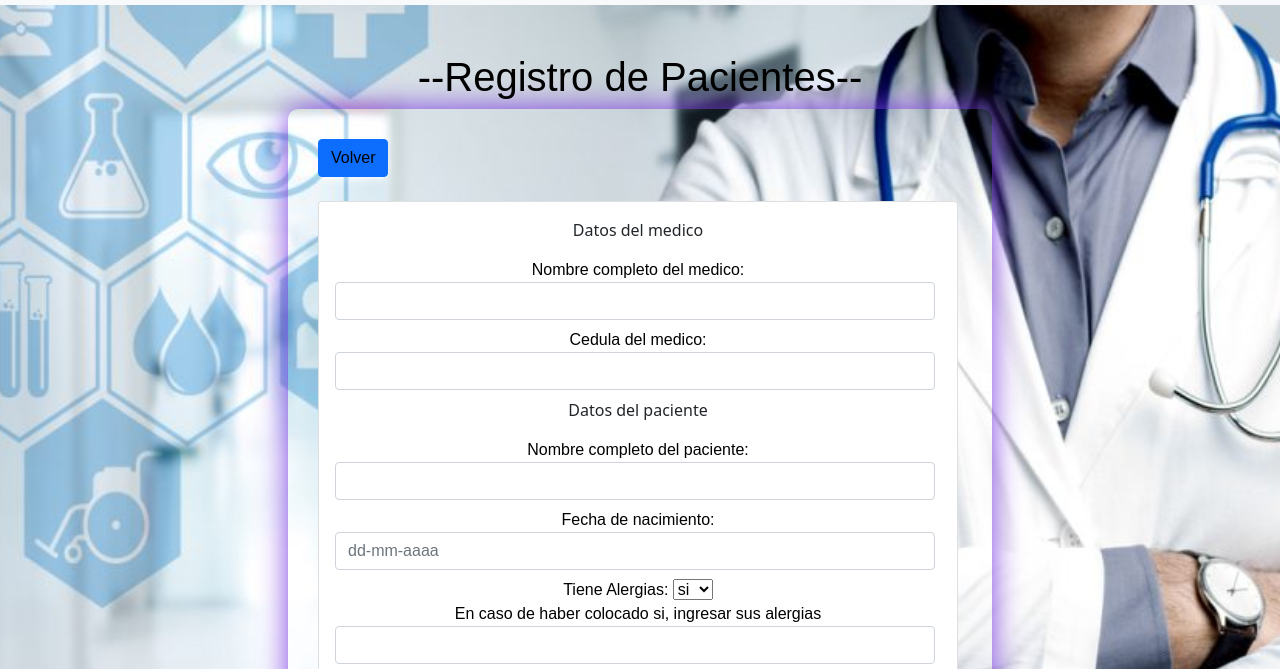
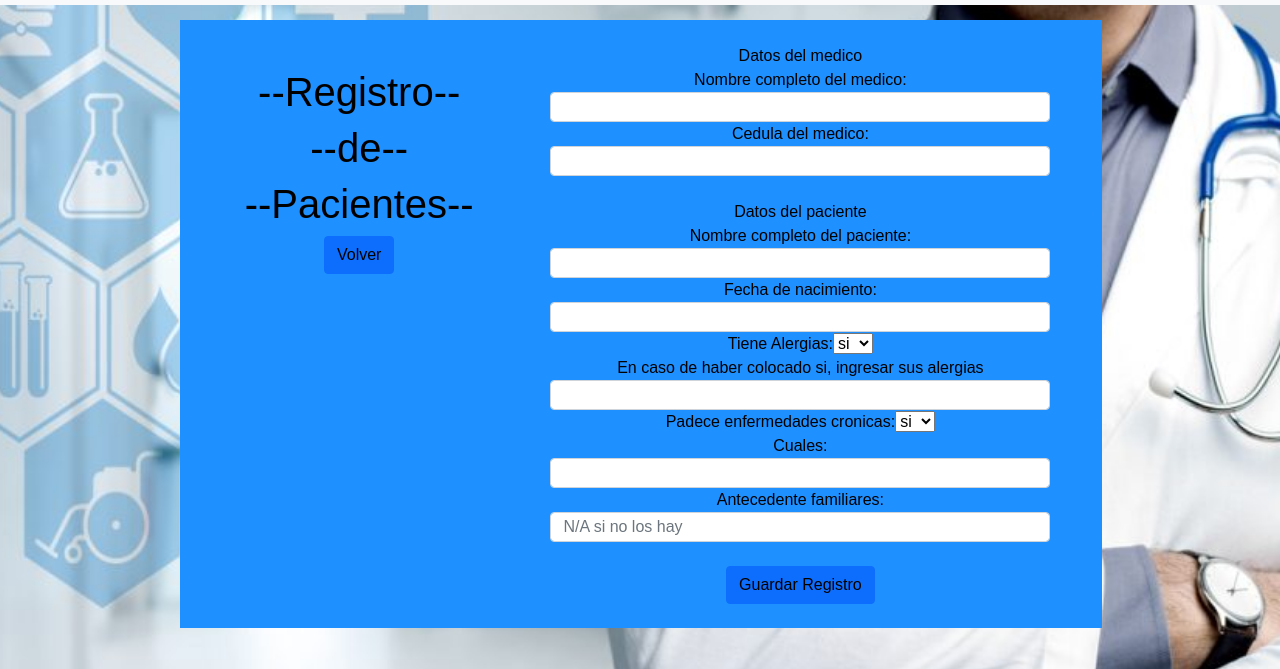
Before and after one commit to JonaRBL/POOS181, a plain HTML site: page Medicos/formPacientes.html in a window 1280 px wide. Shown: the part 60-729 px from the top of the page. Drawn offline with nearby package versions, Linux system fonts and the light colour scheme.

Commit message:
Cambio en la interfaz del registro de pacientes

```diff
--- a/Medicos/css/estilos2.css
+++ b/Medicos/css/estilos2.css
@@ -6,12 +6,6 @@ body {
     background-attachment:fixed;
     background-size:cover;
     background-color:cornflowerblue;
-}
-.reloj{
-    color: rgb(55, 10, 97);
-    padding:20 px;
-    font-size: 30px;
-    text-align: center;
 }
 .container{
     top:10vh;
@@ -34,3 +28,33 @@ body {
     font-family: fantasy;
     color:black;
 }
+.col1 {
+    background: dodgerblue;
+    width: 35%;
+ }
+ .col2 {
+    border: white;
+    background: dodgerblue;
+    width: 55%;
+    text-align: center;
+ }
+ .row {
+   display: flex;
+   width: 80%;
+ }
+ .contenedor{
+    margin: 0 auto;
+    width: 100%;
+    align-items: center;
+}
+.alinearCentro {
+    position: fixed;
+    top: 10%;
+    left: 15%;
+}
+.alin{
+    align-items: center;
+}
+form  { display: table;      }
+p     { display: table-row;  }
+input { display: table-cell; }
--- a/Medicos/formPacientes.html
+++ b/Medicos/formPacientes.html
@@ -27,35 +27,49 @@
       </ul>
     </div>
   </nav>
-
-  <h1 class="text-center mt-5 fuente">--Registro de Pacientes--</h1>
-    <form class="container" style="width: 44rem;">
-
-      <div>
+  <div class="contenedor">
+    <div class="contenedor alinearCentro">
+        <div class="row">
+            <div class="col1">
+              <h1 class="text-center mt-5 fuente">--Registro--</h1>
+              <h1 class="text-center  fuente">--de--</h1>
+              <h1 class="text-center  fuente">--Pacientes--</h1>
+              <div class="text-center">
                 <a class="btn btn-primary fuente" href="#">Volver</a>
               </div>
+            </div>
+            <div class="col2">
+              <form>
                 <br>
-      <div class="card col-sm-12" style="width: 40rem;">
-        <div class="card-body" >
-          <p class="text-center">Datos del medico</p>
-          <div class="mb-2 text-center fuente">
+                <p class="text-center fuente">Datos del medico</p>
+                <div class="text-center fuente">
+                  <p>
                     <label>Nombre completo del medico:</label>
-            <input class="form-control" style="width: 600px;">
+                    <input class="form-control"  style="width: 500px; height: 30px;">
+                  </p>
                 </div>
-          <div class="mb-2 text-center fuente">
+                <div class="text-center fuente">
+                  <p>
                     <label>Cedula del medico:</label>
-            <input class="form-control" style="width: 600px;">
+                    <input class="form-control" style="width: 500px; height: 30px;">
+                  </p>
                 </div>
-          <p class="text-center">Datos del paciente</p>
-          <div class="mb-2 text-center fuente">
-            <label> Nombre completo del paciente:</label>
-            <input class="form-control" style="width: 600px;">
+                <br>
+                <p class="text-center fuente">Datos del paciente</p>
+                <div class="text-center fuente">
+                  <p>
+                    <label>Nombre completo del paciente:</label>
+                    <input class="form-control" style="width: 500px; height: 30px;">
+                  </p>
                 </div>
-          <div class="mb-2 text-center fuente">
-            <label> Fecha de nacimiento:</label>
-            <input class="form-control" style="width: 600px;" placeholder="dd-mm-aaaa">
+                <div class="text-center fuente">
+                  <p>
+                    <label>Fecha de nacimiento:</label>
+                    <input class="form-control" style="width: 500px; height: 30px;">
+                  </p>
                 </div>
-          <div class="mb-2 text-center fuente">
+                <div class="text-center fuente">
+                  <p>
                     <label>Tiene Alergias:</label>
                     <select id="lang">
                       <option>si</option>
@@ -63,9 +77,11 @@
                     </select>
                     <br>
                     <label>En caso de haber colocado si, ingresar sus alergias</label>
-            <input class="form-control" style="width: 600px;">
+                    <input class="form-control" style="width: 500px; height: 30px;">
+                  </p>
                 </div>
-          <div class="mb-2 text-center fuente">
+                <div class="text-center fuente">
+                  <p>
                     <label>Padece enfermedades cronicas:</label>
                     <select id="lang">
                       <option>si</option>
@@ -73,20 +89,23 @@
                     </select>
                     <br>
                     <label>Cuales:</label>
-            <input class="form-control" style="width: 600px;">
+                    <input class="form-control" style="width: 500px; height: 30px;">
+                  </p>
                 </div>
-          <div class="mb-2 text-center fuente">
+                <div class="text-center fuente">
                   <label>Antecedente familiares:</label>
-            <input class="form-control" style="width: 600px;" placeholder="N/A si no los hay">
+                  <input class="form-control" style="width: 500px; height: 30px;" placeholder="N/A si no los hay">
                 </div>
                 <br>
                 <div class="text-center">
                   <button type="submit" class="btn btn-primary fuente"> Guardar Registro</button>
                 </div>
+                <br>
+              </form>
             </div>
         </div>
-    </form>
-
+    </div>
+  </div>
   <script src="https://cdn.jsdelivr.net/npm/bootstrap@5.0.2/dist/js/bootstrap.bundle.min.js" integrity="sha384-MrcW6ZMFYlzcLA8Nl+NtUVF0sA7MsXsP1UyJoMp4YLEuNSfAP+JcXn/tWtIaxVXM" crossorigin="anonymous"></script>
 </body>
 
```
Also changed, not shown: Medicos/formMedicos.html (+8 -8 lines). Lines whose indentation alone changed are shown as unchanged.
